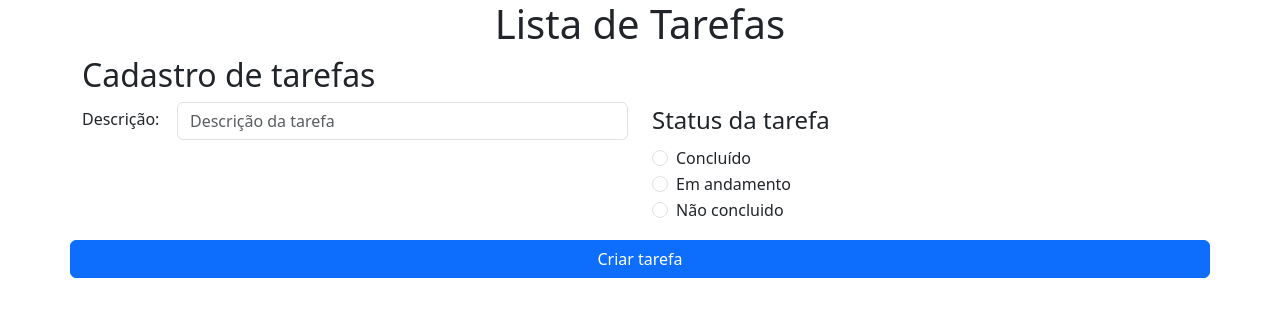
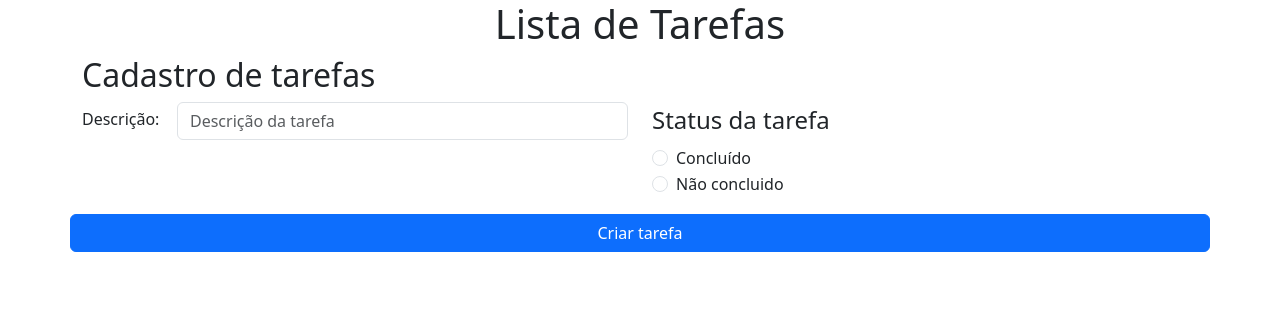
Before and after one commit to LincolnBarsotti/FACENS, an Angular app in the folder Programação Web/projetos-angular/lista-de-tarefas/: page / in a window 1280 px wide. Shown: the top 316 px of the page. Built offline with nearby package versions, Linux system fonts and the light colour scheme.

Commit message:
angular listar tarefas: - TS complete

```diff
--- a/Programação Web/projetos-angular/lista-de-tarefas/src/app/tarefas/tarefas.component.html
+++ b/Programação Web/projetos-angular/lista-de-tarefas/src/app/tarefas/tarefas.component.html
@@ -13,17 +13,12 @@
                 <legend class="col-form ">Status da tarefa</legend>
                 <div class="col-sm-10">
                     <form #radioForm="ngForm">  <div class="form-check">
-                        <input class="form-check-input" type="radio" id="gridRadios1" value="Concluido" name="selectedStatus" [(ngModel)]="tarefas.selectedStatus">  <label class="form-check-label" for="gridRadios1">
+                        <input class="form-check-input" type="radio" id="gridRadios1" value="true" name="selectedStatus" [(ngModel)]="tarefas.selectedStatus">  <label class="form-check-label" for="gridRadios1">
                           Concluído
                         </label>
                       </div>
-                      <div class="form-check">
-                        <input class="form-check-input" type="radio" id="gridRadios2" value="Em andamento" name="selectedStatus" [(ngModel)]="tarefas.selectedStatus">  <label class="form-check-label" for="gridRadios2">
-                          Em andamento
-                        </label>
-                      </div>
                       <div class="form-check disabled">
-                        <input class="form-check-input" type="radio" id="gridRadios3" value="não concluido" name="selectedStatus" [(ngModel)]="tarefas.selectedStatus">  <label class="form-check-label" for="gridRadios3">
+                        <input class="form-check-input" type="radio" id="gridRadios3" value="false" name="selectedStatus" [(ngModel)]="tarefas.selectedStatus">  <label class="form-check-label" for="gridRadios3">
                           Não concluido
                         </label>
                       </div>
@@ -33,4 +28,5 @@
         </div>
         <button type="button" class="btn btn-primary" (click)="criar()">Criar tarefa</button>
     </div>
+
 </div>
--- a/Programação Web/projetos-angular/lista-de-tarefas/src/app/tarefas/tarefas.component.ts
+++ b/Programação Web/projetos-angular/lista-de-tarefas/src/app/tarefas/tarefas.component.ts
@@ -1,26 +1,38 @@
-import { Component } from '@angular/core';
+import { CommonModule } from '@angular/common';
+import { Component, OnInit } from '@angular/core';
 import { FormsModule } from '@angular/forms';
 
 @Component({
   selector: 'app-tarefas',
   standalone: true,
-  imports: [FormsModule],
+  imports: [CommonModule, FormsModule],
   templateUrl: './tarefas.component.html',
   styleUrl: './tarefas.component.css'
 })
-export class TarefasComponent {
+export class TarefasComponent implements OnInit{
+  constructor() { }
+
+  ngOnInit(): void {
+  }
+
   tarefas = {
     descricaoDaTarefa: "",
     selectedStatus: ""
   }
 
-  listaDeTarefas: objetoTarefa[] = [];
+  listaDeTarefas: objetoTarefa[] = [
+    { descricao: 'Fazer compras', status: false },
+    { descricao: 'Estudar para a prova', status: true },
+    { descricao: 'Reunião com o cliente', status: false },
+    { descricao: 'Enviar relatório', status: true },
+    { descricao: 'Agendar consulta médica', status: false }
+  ];
 
   criar() {
     if (this.tarefas.descricaoDaTarefa != "" && this.tarefas.selectedStatus != "") {
       let tarefaMomentanea: objetoTarefa = {
         descricao: this.tarefas.descricaoDaTarefa,
-        status: this.tarefas.selectedStatus
+        status: Boolean(this.tarefas.selectedStatus)
       };
 
       this.listaDeTarefas.push(tarefaMomentanea);
@@ -31,6 +43,10 @@ export class TarefasComponent {
     }else{
       alert("Atribua um status ou uma descrição");
     }
+  }
+
+  deletarTarefa(tarefaListada:objetoTarefa){
+    this.listaDeTarefas = this.listaDeTarefas.filter( t => t !== tarefaListada);
   }
 
 }
@@ -48,5 +64,5 @@ Dica: Para aplicar um estilo de texto tachado usando a diretiva [ngStyle], você
 */
 interface objetoTarefa {
   descricao: string;
-  status: string;
+  status: boolean;
 }
```
